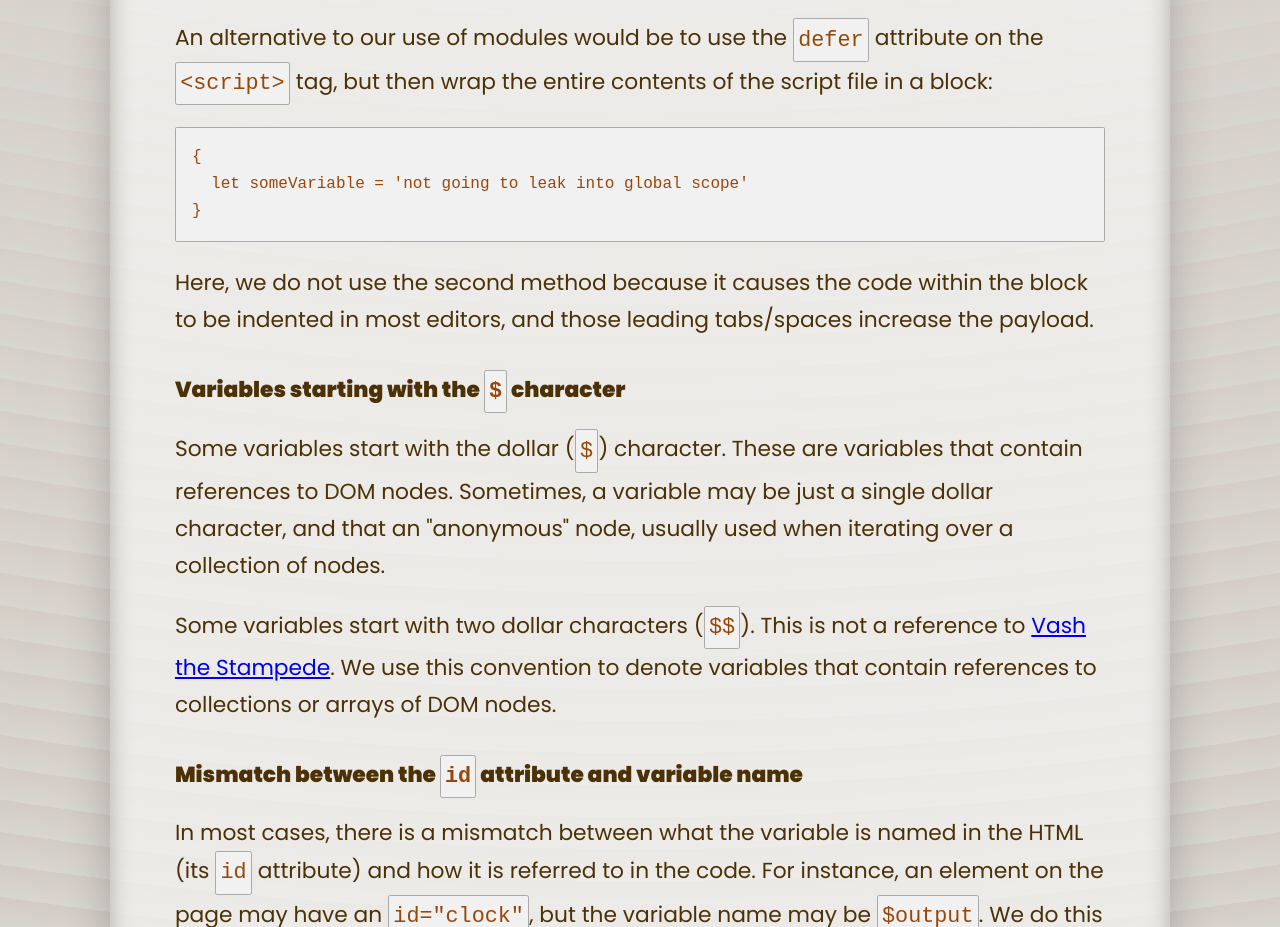
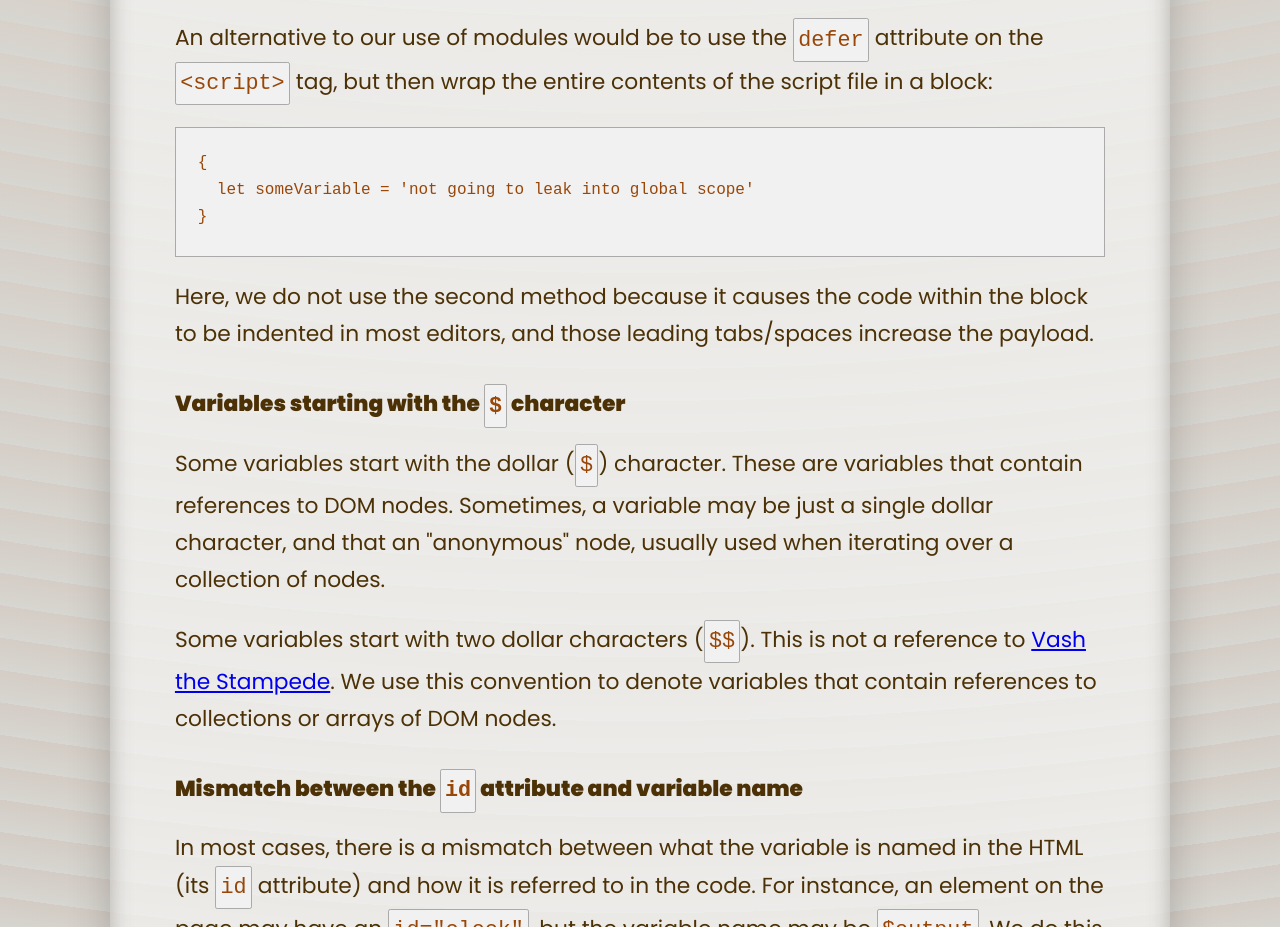
Before and after one commit to foxbunny/vanilla-patterns-2, a plain HTML site: page index.html in a window 1280 px wide. Shown: the part 3311-4238 px from the top of the page. Drawn offline with Linux system fonts and the light colour scheme.

Commit message:
Fix inline code block styles

```diff
--- a/style/common.screen.css
+++ b/style/common.screen.css
@@ -92,10 +92,20 @@ button {
 	color: white;
 }
 
+pre {
+	overflow-x: auto;
+	padding: 1em;
+
+	border: 1px solid #aaa;
+	background: #f1f1f1;
+}
+
 pre > code {
-	width: 100%;
-	padding: 1em;
+	padding: 0;
+
 	font-size: 1rem;
+	border: none;
+	background: none;
 }
 
 code, kbd {
```
